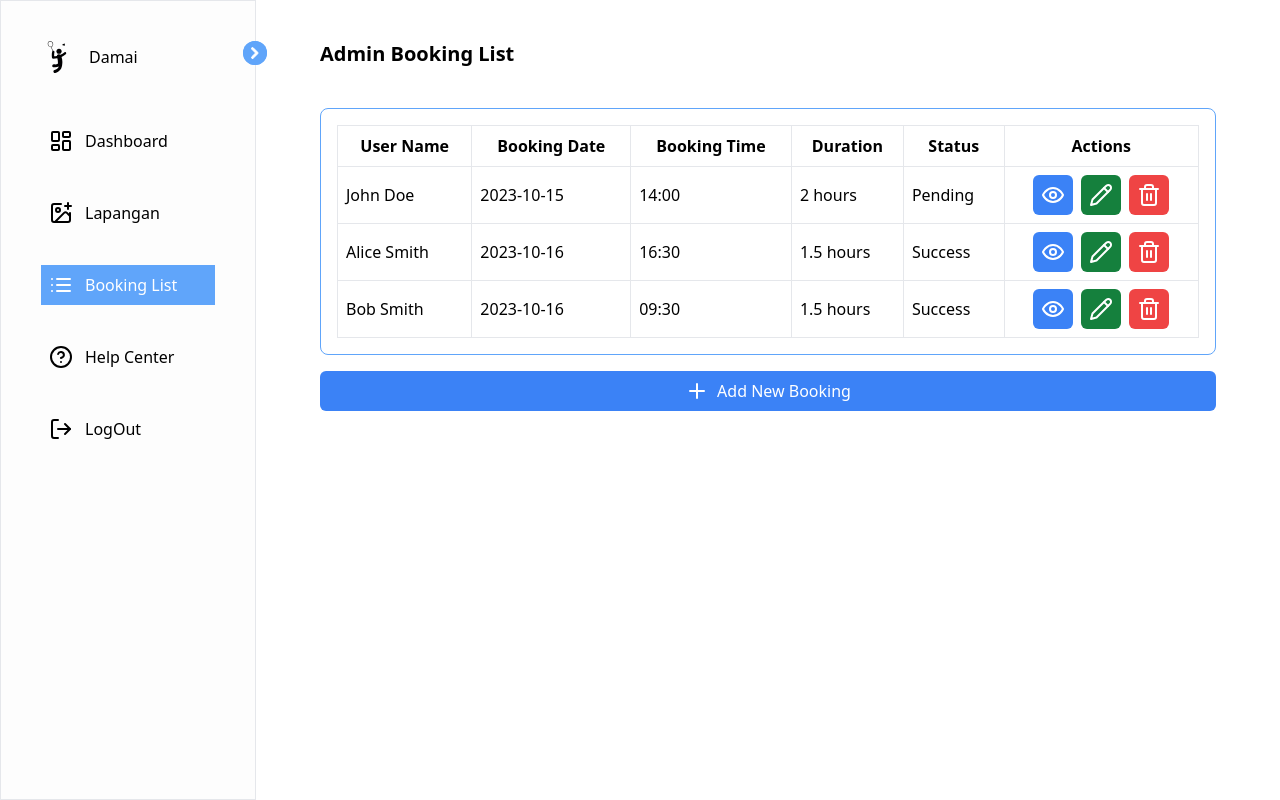
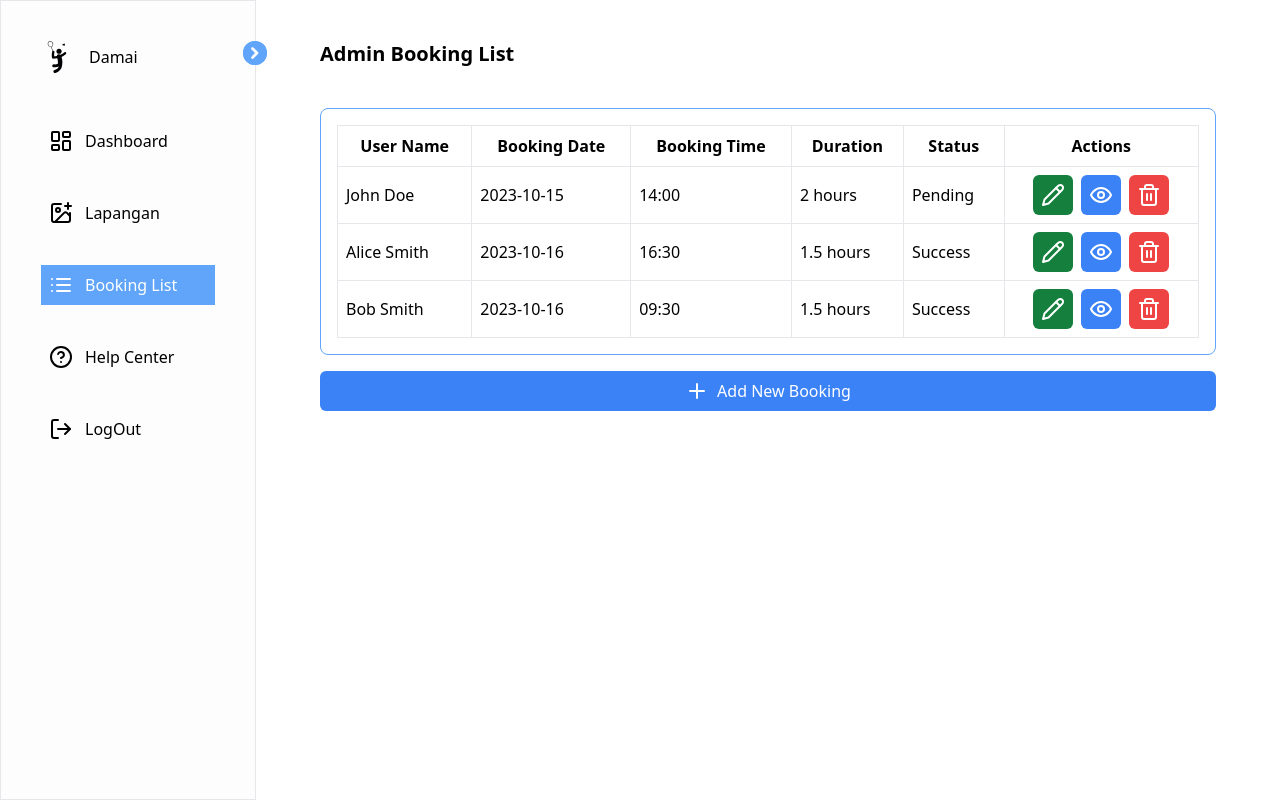
Before and after one commit to deril1709/booking-system, a React (Vite) app in the folder client/: page /admin/booking in a window 1280 px wide. Built offline with nearby package versions, Linux system fonts and the light colour scheme; no server answers.

Commit message:
update BookingList

```diff
--- a/client/src/components/BookingList.jsx
+++ b/client/src/components/BookingList.jsx
@@ -108,16 +108,16 @@ function AdminBookingList() {
                                 <td className="border p-2">{booking.status}</td>
                                 <td className="border p-2 justify-center text-center space-x-2">
                                     <button
+                                        onClick={() => handleEditBooking(booking)}
+                                        className="bg-green-700 text-white p-2 rounded-md"
+                                    >
+                                        <Pencil />
+                                    </button>
+                                    <button
                                         onClick={() => handleViewPaymentProof(booking.paymentProof)}
                                         className="bg-blue-500 text-white p-2 rounded-md"
                                     >
                                         <Eye />
-                                    </button>
-                                    <button
-                                        onClick={() => handleEditBooking(booking)}
-                                        className="bg-green-700 text-white p-2 rounded-md"
-                                    >
-                                        <Pencil />
                                     </button>
                                     <button
                                         onClick={() => handleDeleteBooking(booking.id)}
--- a/client/src/components/PaymentPopup.jsx
+++ b/client/src/components/PaymentPopup.jsx
@@ -49,7 +49,7 @@ function PaymentPopup({ isOpen, onClose, onPayment, totalPayment }) {
                         <input type="file" onChange={handleFileChange} className="mb-4" />
                     </div>
                     <div>
-                        <label>Total Payment Amount: Rp 45.000</label>
+                        <label>Total Payment Amount: {onPayment}</label>
                         <input
                             type="number"
                             value={totalPayment}
```
